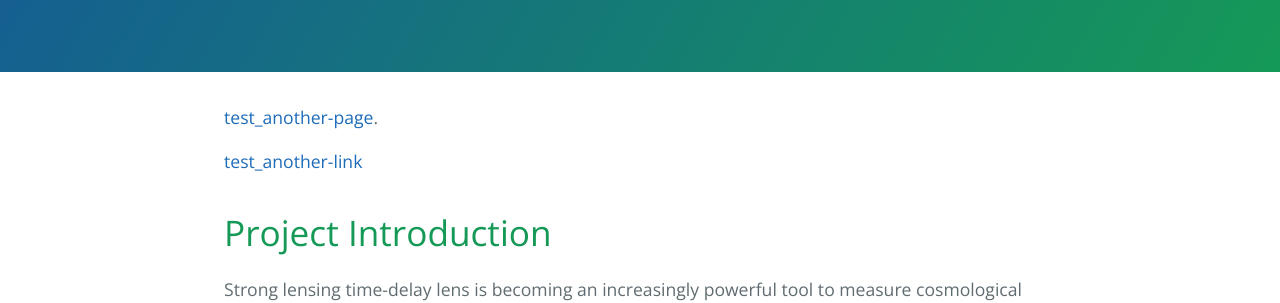
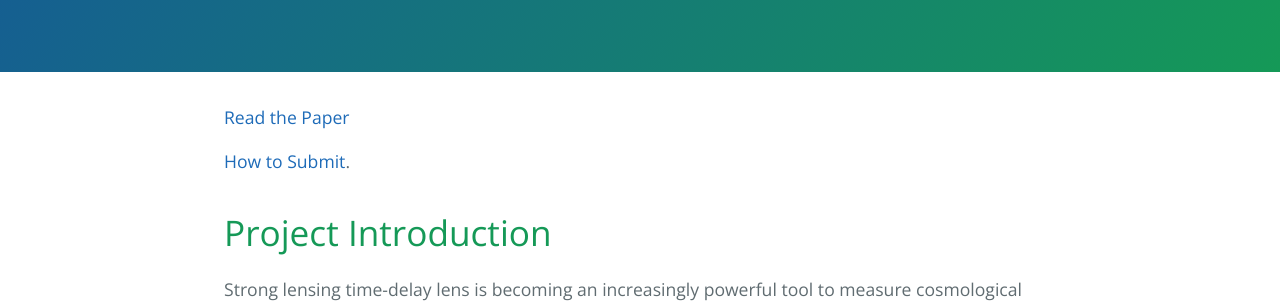
Before and after one commit to TDLMC/TDLMC.github.io, a Jekyll site: the page built from index.md, in a window 1280 px wide. Shown: the part 323-626 px from the top of the page. Built offline with Jekyll 4.4.1, drawn with Linux system fonts in a browser that asks for light colours.

Commit message:
create 'how to submit' and 'read the paper'

```diff
--- a/index.md
+++ b/index.md
@@ -1,11 +1,9 @@
 ---
 layout: default
 ---
+[Read the Paper](https://www.google.com)
 
-[test_another-page](another-page).
-
-[test_another-link](https://www.google.com)
-
+[How to Submit](another-page).
 
 # [](#Introduction)Project Introduction
 
```
